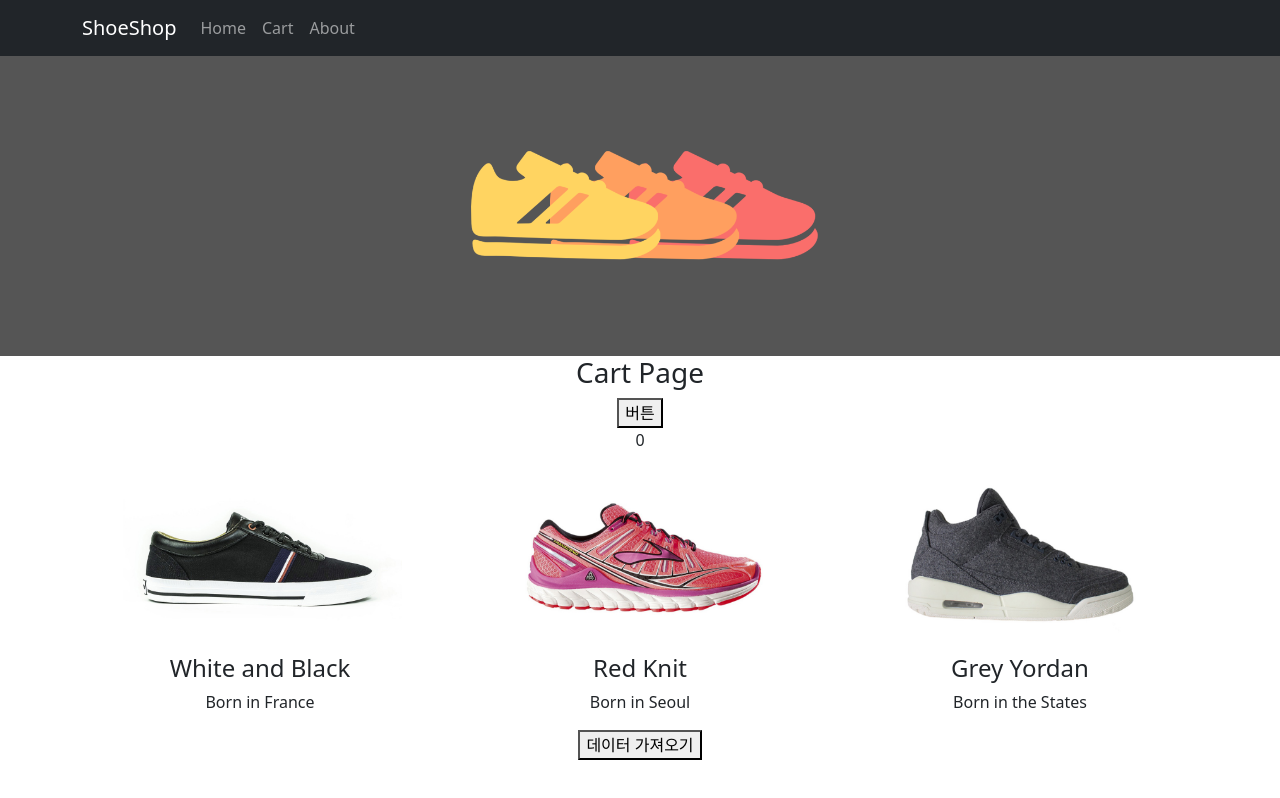
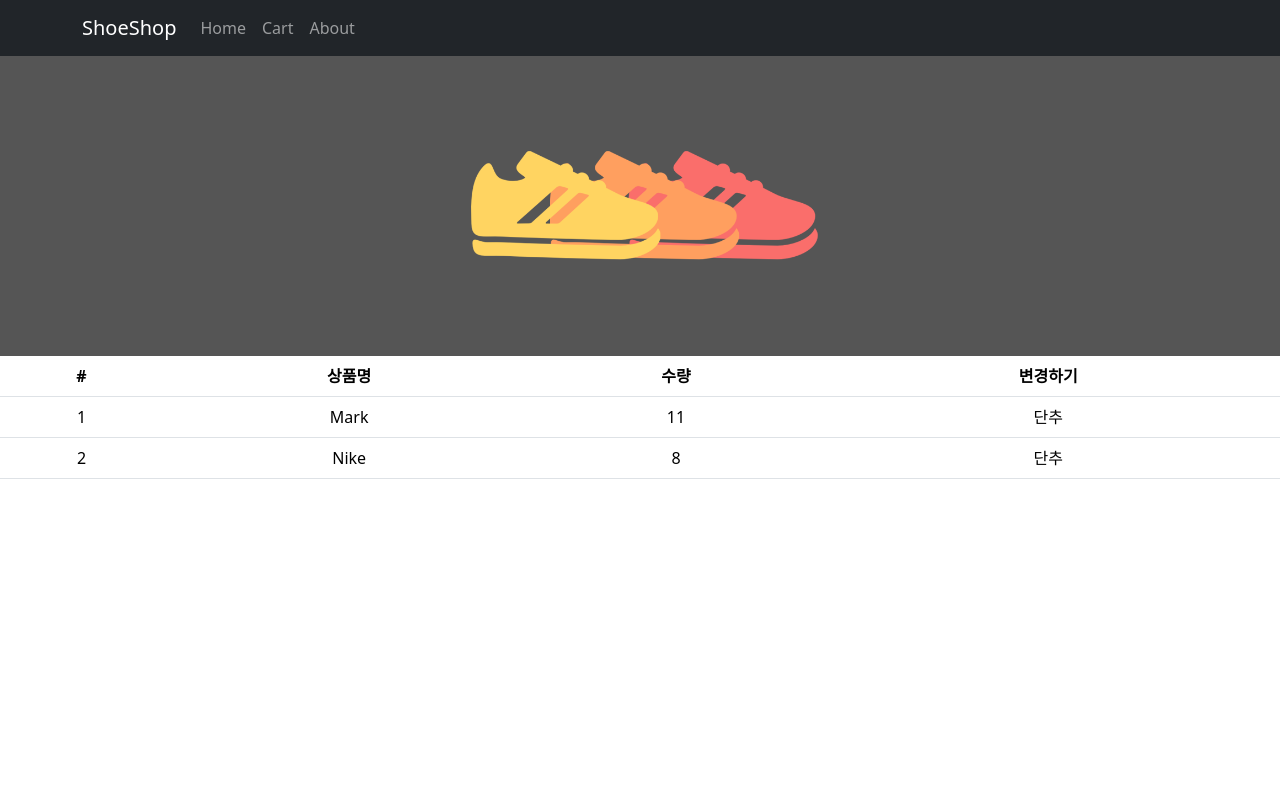
Before and after one commit to zzzmini/react-shop, a React (Create React App) app: page /cart in a window 1280 px wide. Built offline with nearby package versions, Linux system fonts and the light colour scheme.

Commit message:
redux setting

```diff
--- a/package.json
+++ b/package.json
@@ -3,12 +3,14 @@
   "version": "0.1.0",
   "private": true,
   "dependencies": {
+    "@reduxjs/toolkit": "^2.5.0",
     "axios": "^1.7.9",
     "bootstrap": "^5.3.3",
     "cra-template": "1.2.0",
     "react": "^19.0.0",
     "react-bootstrap": "^2.10.7",
     "react-dom": "^19.0.0",
+    "react-redux": "^9.2.0",
     "react-router-dom": "^7.1.3",
     "react-scripts": "5.0.1",
     "web-vitals": "^4.2.4",
--- a/src/App.js
+++ b/src/App.js
@@ -2,16 +2,13 @@ import "./App.css";
 import Container from "react-bootstrap/Container";
 import Nav from "react-bootstrap/Nav";
 import Navbar from "react-bootstrap/Navbar";
-import { Row, Col } from "react-bootstrap";
 import data from "./data/shoes-data";
 import { useState } from "react";
-import Product from "./component/Product";
 import { Routes, Route, Link, useNavigate } from "react-router-dom";
 import DetailPage from "./pages/DetailPage";
 import AboutPage from "./pages/AboutPage";
 import MainPage from "./pages/MainPage";
 import CartPage from "./pages/CartPage"
-import axios from "axios";
 
 function App() {
   const [product, setProduct] = useState(data);
@@ -51,8 +48,9 @@ function App() {
 
       {/* 라우터 처리 */}
       <Routes>
-        <Route path="/main" element={<div><MainPage product={product}/></div>} />
-        <Route index element={<div>홈.....</div>} />
+        <Route path="/main"
+        element={<div><MainPage product={product}/></div>} />
+        <Route index element={<div><MainPage product={product}/></div>}  />
         <Route path="/detail/:id" element={
           <div>
             <DetailPage product={product} />
@@ -78,33 +76,6 @@ function App() {
           </div>
         } />
       </Routes>
-
-      <Container>
-      <Row className="justify-content-md-center">
-        {product.map((p, index) => {
-          return (
-            <Col>
-              <Product product={product} index={index} />
-            </Col>
-          );
-        })}
-      </Row>
-      <button onClick={()=>{
-        axios
-          .get('https://zzzmini.github.io/js/react_data_02.json')
-          .then((result)=>{
-            // 요청 성공시 처리할 곳
-            console.log(result.data)
-            let temp = [... product, ...result.data];
-            console.log(temp)
-            setProduct([... temp]);
-          })
-          .catch(()=>{
-            // 요청 실패시 처리할 곳
-            console.log("실패함.")
-          });
-      }}>데이터 가져오기</button>
-    </Container>
     </div>
   );
 }
--- a/src/index.js
+++ b/src/index.js
@@ -1,16 +1,20 @@
-import React from 'react';
-import ReactDOM from 'react-dom/client';
-import './index.css';
-import App from './App';
-import reportWebVitals from './reportWebVitals';
-import 'bootstrap/dist/css/bootstrap.min.css';
-import { BrowserRouter } from 'react-router-dom';
+import React from "react";
+import ReactDOM from "react-dom/client";
+import "./index.css";
+import App from "./App";
+import reportWebVitals from "./reportWebVitals";
+import "bootstrap/dist/css/bootstrap.min.css";
+import { BrowserRouter } from "react-router-dom";
+import { Provider } from "react-redux";
+import store from "./store";
 
-const root = ReactDOM.createRoot(document.getElementById('root'));
+const root = ReactDOM.createRoot(document.getElementById("root"));
 root.render(
-  <BrowserRouter>
-    <App />
-  </BrowserRouter>
+  <Provider store={store}>
+    <BrowserRouter>
+      <App />
+    </BrowserRouter>
+  </Provider>
 );
 
 // If you want to start measuring performance in your app, pass a function
--- a/src/pages/CartPage/index.js
+++ b/src/pages/CartPage/index.js
@@ -1,26 +1,51 @@
-import { useEffect, useState } from "react";
+import Table from "react-bootstrap/Table";
+import { useSelector } from 'react-redux';
 
-function CartPage(){
-  // 버튼 하나 만들고 누를 때 마다 1씩 증가된 값이 화면에 보이도록
-  // 처리.
-  // useState 이용
-  let [count, setCount] = useState(0);
-  useEffect(()=>{
-    // for(let i=0; i<10000; i++){
-    //   console.log(i);
-    // }
-    console.log('안녕 난 useEffect Mounted!')
-  });
+function CartPage() {
+  let userName = useSelector((state)=>{
+    return state.userName;
+  })
+
+  let productStock = useSelector((state)=>{
+    return state.productStock;
+  })
+
+  let cartData = useSelector((state)=>{
+    return state.cartData;
+  })
+
+  console.log(userName);
+  console.log(productStock);
+  console.log(cartData)
 
   return (
     <div>
-      <h3>Cart Page</h3>
-      <button onClick={()=>{
-        setCount(count+1)
-      }}>버튼</button>
-      <p>{count}</p>
+      <Table>
+        <thead>
+          <tr>
+            <th>#</th>
+            <th>상품명</th>
+            <th>수량</th>
+            <th>변경하기</th>
+          </tr>
+        </thead>
+        <tbody>
+          <tr>
+            <td>1</td>
+            <td>Mark</td>
+            <td>{productStock[0]}</td>
+            <td>단추</td>
+          </tr>
+          <tr>
+            <td>2</td>
+            <td>Nike</td>
+            <td>{productStock[1]}</td>
+            <td>단추</td>
+          </tr>
+        </tbody>
+      </Table>
     </div>
-  )
+  );
 }
 
 export default CartPage;
--- /dev/null
+++ b/src/store.js
@@ -0,0 +1,30 @@
+import {configureStore, createSlice} from '@reduxjs/toolkit';
+
+// createSlice == useState 역할...
+
+let userName = createSlice({
+  name : 'userName',
+  initialState : ['kim', 'lee', 'park']
+})
+
+let productStock = createSlice({
+  name : 'productStock',
+  initialState : [11, 8, 2]
+})
+
+let cartData = createSlice({
+  name : 'cartData',
+  initialState : [
+    { id:0, name: 'White and Black', count : 2},
+    { id:1, name: 'Grey Yordan', count : 1},
+  ]
+})
+
+
+export default configureStore({
+  reducer : {
+    userName : userName.reducer,
+    productStock : productStock.reducer,
+    cartData : cartData.reducer,
+  }
+})
```
Also changed, not shown: src/pages/DetailPage/index.js (line endings or trailing spaces), 2 other files (tests, documents, lock files or other folders).
